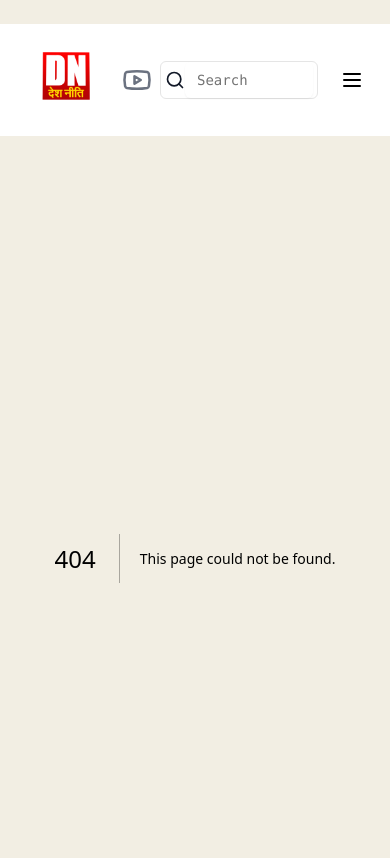
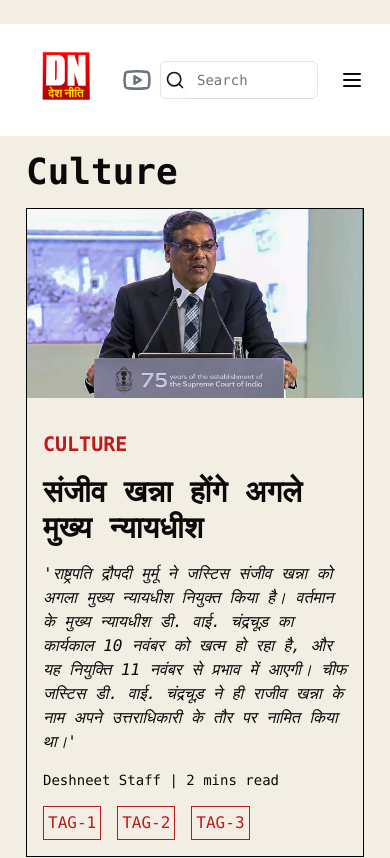
Before and after one commit to Desh-Wire/deshneeti, a Next.js app: page /category/culture in a window 390 px wide. Before the commit this address had no page. Shown: the top 858 px of the page. Built offline with nearby package versions, Linux system fonts and the light colour scheme.

Commit message:
category page done with media queries

```diff
--- a/package.json
+++ b/package.json
@@ -13,6 +13,7 @@
     "class-variance-authority": "^0.7.0",
     "clsx": "^2.1.1",
     "date-fns": "^4.1.0",
+    "lodash": "^4.17.21",
     "lucide-react": "^0.460.0",
     "next": "15.0.3",
     "react": "19.0.0-rc-66855b96-20241106",
--- /dev/null
+++ b/src/app/category/[categoryName]/CategoryBigItem.tsx
@@ -0,0 +1,73 @@
+import { cn } from '@/lib/utils'
+import { AppRouterInstance } from 'next/dist/shared/lib/app-router-context.shared-runtime'
+import React from 'react'
+
+type newsItemType = {
+    uuid: string,
+    Title: string,
+    Content: string,
+    ImagePath: string,
+    Category: string,
+    Author: string,
+    ReadTime: number,
+    CreatedAt: string,
+    tags?: string[]
+}
+
+const CategoryBigItem = ({ news, router, className }: { news: newsItemType, router: AppRouterInstance, className?: string }) => {
+
+    const handleNewsClick = (uuid: string) => {
+        router.push(`/news/${uuid}`)
+    }
+
+    const handleTagClick = (tag: string) => {
+        router.push(`/tag/${tag}`)
+    }
+
+    //add 3 hash tags to the news
+    news.tags = ['tag-1', 'tag-2', 'tag-3']
+
+    return (
+        <div className={cn(className, 'flex flex-col gap-y-4')}>
+            <p className='text-4xl font-bold capitalize'>
+                {news.Category}
+            </p>
+            {/* big box */}
+            <div className='flex flex-col gap-y-4 border border-black'>
+                <img
+                    src={news.ImagePath}
+                    alt={news.Title}
+                    className='w-full object-cover aspect-video'
+                />
+                <div className='p-4 flex flex-col gap-y-4'>
+                    <p className='font-bold text-xl uppercase text-red-700'>
+                        {news.Category}
+                    </p>
+                    <p className='text-3xl font-bold hover:cursor-pointer hover:text-red-700' onClick={() => handleNewsClick(news.uuid)}>
+                        {news.Title}
+                    </p>
+                    <p className='italic'>
+                        '{news.Content}'
+                    </p>
+                    <p className='text-sm'>
+                        {news.Author} | {news.ReadTime} mins read
+                    </p>
+                    {/* map of tags */}
+                    <div className='flex flex-row gap-x-4'>
+                        {
+                            news.tags.map((tag, index) => (
+                                <div key={index} className='group border border-red-700 p-1 hover:bg-red-700 transition ease-in hover:cursor-pointer' onClick={() => handleTagClick(tag)}>
+                                    <p className='text-red-700 uppercase group-hover:text-white'>
+                                        {tag}
+                                    </p>
+                                </div>
+                            ))
+                        }
+                    </div>
+                </div>
+            </div>
+        </div>
+    )
+}
+
+export default CategoryBigItem
--- /dev/null
+++ b/src/app/category/[categoryName]/page.tsx
@@ -0,0 +1,86 @@
+'use client'
+
+import React from 'react'
+import { EXAMPLES } from '@/lib/example'
+import { useParams, useRouter } from 'next/navigation'
+import MaxWidthWrapper from '@/components/MaxWidthWrapper'
+import { cn } from '@/lib/utils'
+import HomePageItemLong2 from '@/components/HomePageItemLong2'
+import CategoryBigItem from './CategoryBigItem'
+
+type newsItemType = {
+    uuid: string,
+    Title: string,
+    Content: string,
+    ImagePath: string,
+    Category: string,
+    Author: string,
+    ReadTime: number,
+    CreatedAt: string,
+}
+
+const page = () => {
+
+    const router = useRouter()
+
+    const param = useParams()
+    const category = param.categoryName
+
+    const news: newsItemType[] = JSON.parse(JSON.stringify(EXAMPLES))
+
+    news.map(item => {
+        item.Category = category!.toString()
+        return item
+    }
+    )
+
+    //1 news item in a variable
+    const newsItem = news[0]
+
+    //random 6
+    const randomNews = news.sort(() => Math.random() - 0.5).slice(0, 6);
+
+    //duplicate news 3 times in a new variable
+    const news2 = [...news, ...news, ...news]
+
+    return (
+        <div>
+            <MaxWidthWrapper className='flex md:flex-row flex-col mb-4'>
+                {/* big news div */}
+                <CategoryBigItem news={newsItem} router={router} className='md:w-[70%] w-full p-4 mr-4' />
+                <div className={cn('flex flex-col gap-y-4 md:w-[30%] w-full mt-4')}>
+
+                    <p className="font-bold text-3xl">
+                        Latest
+                    </p>
+
+                    {/* vertical */}
+                    <div className='flex flex-col gap-4 justify-between'>
+                        {
+                            randomNews.map((item, index) => (
+                                <HomePageItemLong2 key={index} heading={item.Title} category={item.Category} readtime={item.ReadTime.toString()} author={item.Author} image={item.ImagePath} router={router} uuid={item.uuid} />
+                            ))
+                        }
+                    </div>
+                </div>
+            </MaxWidthWrapper>
+            <div className='w-full bg-[#e7dcbf]'>
+                <MaxWidthWrapper className='flex flex-col items-center gap-y-4'>
+                    <p className='text-4xl font-bold mt-4'>
+                        More in {category!.toString().toUpperCase()}
+                    </p>
+                    {/* 3x3 grid of news, 1x1 on small screen */}
+                    <div className='grid grid-cols-1 md:grid-cols-3 gap-6 p-6'>
+                        {
+                            news2.map((item, index) => (
+                                <HomePageItemLong2 key={index} heading={item.Title} category={item.Category} readtime={item.ReadTime.toString()} author={item.Author} image={item.ImagePath} router={router} uuid={item.uuid} />
+                            ))
+                        }
+                    </div>
+                </MaxWidthWrapper>
+            </div>
+        </div>
+    )
+}
+
+export default page
--- a/src/app/news/[newsId]/page.tsx
+++ b/src/app/news/[newsId]/page.tsx
@@ -2,7 +2,7 @@
 
 import React from 'react'
 import { EXAMPLES } from '@/lib/example'
-import { useParams } from 'next/navigation'
+import { useParams, useRouter } from 'next/navigation'
 import { format, parse } from 'date-fns';
 import { Twitter,Facebook,Instagram,Linkedin } from 'lucide-react';
 
@@ -10,14 +10,21 @@ const page = () => {
 
     const param = useParams()
     const newsId = param.newsId
+
     const news = EXAMPLES.find(item => item.uuid === newsId)
+
+    const router = useRouter()
+
+    const handeCategoryClick = (category: string) => {
+        router.push(`/category/${category}`)
+    }
 
     return (
         <div className='w-[70%] flex flex-col gap-y-4'>
 
             {/* Category */}
             <div>
-                <p className='text-red-600 uppercase tracking-widest mb-2'>
+                <p className='text-red-600 uppercase tracking-widest mb-2 hover:cursor-pointer' onClick={() => handeCategoryClick(news!.Category.toLowerCase())}>
                     {news?.Category}
                 </p>
             </div>
--- a/src/components/Footer.tsx
+++ b/src/components/Footer.tsx
@@ -49,7 +49,7 @@ const Footer = () => {
                             {/* Topics in a 4x2 grid */}
                             <div className="grid grid-cols-2 grid-rows-4 gap-6">
                                 {TOPICS.map((topic, index) => (
-                                    <Link key={index} href={`/categories/${topic.toLowerCase()}/all`} className="text-gray-200 hover:text-gray-300">
+                                    <Link key={index} href={`/category/${topic.toLowerCase()}`} className="text-gray-200 hover:text-gray-300">
                                         {topic}
                                     </Link>
                                 ))}
--- a/src/components/HomePageItemLong2.tsx
+++ b/src/components/HomePageItemLong2.tsx
@@ -17,7 +17,7 @@ const HomePageItemLong2 = ({ heading, category, readtime, author, image, router,
         router.push(`/category/${category}`)
     }
 
-    const handleNewsClick = (heading: string) => {
+    const handleNewsClick = (uuid: string) => {
         router.push(`/news/${uuid}`)
     }
 
--- a/src/components/Navbar.tsx
+++ b/src/components/Navbar.tsx
@@ -12,14 +12,14 @@ import { DropdownMenu, DropdownMenuContent, DropdownMenuItem, DropdownMenuTrigge
 const LANGUAGES = ["English", "हिंदी", "اردू"]
 const MENUITEMS = [
     { name: "Home", path: "/" },
-    { name: "Politics", path: "/categories/politics/all" },
-    { name: "Economy", path: "/categories/economy/all" },
-    { name: "World", path: "/categories/world/all" },
-    { name: "Security", path: "/categories/security/all" },
-    { name: "Law", path: "/categories/law/all" },
-    { name: "Science", path: "/categories/science/all" },
-    { name: "Society", path: "/categories/society/all" },
-    { name: "Culture", path: "/categories/culture/all" },
+    { name: "Politics", path: "/category/politics" },
+    { name: "Economy", path: "/category/economy" },
+    { name: "World", path: "/category/world" },
+    { name: "Security", path: "/category/security" },
+    { name: "Law", path: "/category/law" },
+    { name: "Science", path: "/category/science" },
+    { name: "Society", path: "/category/society" },
+    { name: "Culture", path: "/category/culture" },
 ];
 const OTHERITEMS = [
     { name: "Editor's Pick", path: "/editors-pick" },
```
Also changed, not shown: 1 other file (tests, documents, lock files or other folders).
